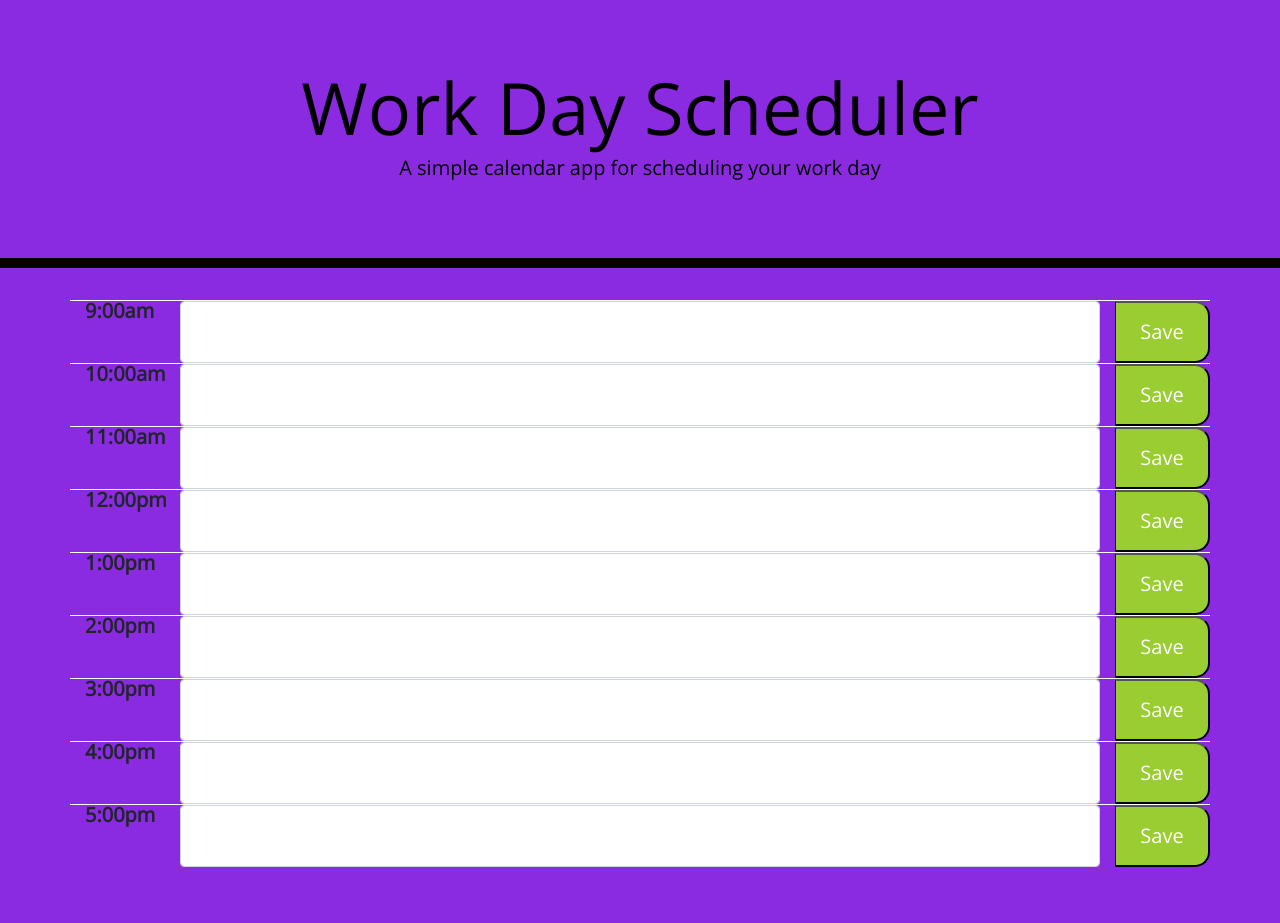
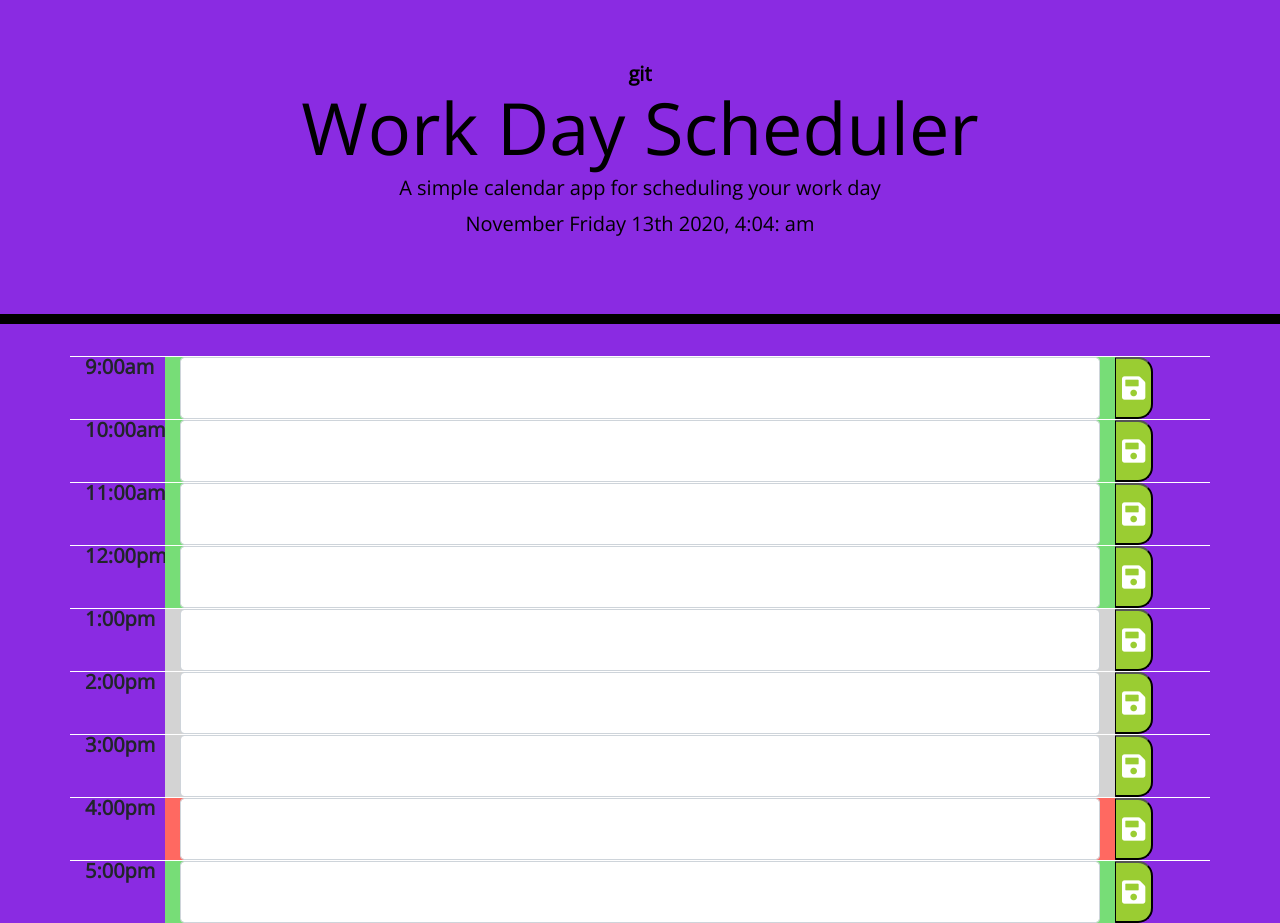
Before and after one commit to DaniCutler/dailyplanner, a plain HTML site: page index.html in a window 1280 px wide. Before the commit the page ends 867 px from the top, so only its background shows below. Drawn offline with nearby package versions, Linux system fonts and the light colour scheme.

Commit message:
Add files via upload

```diff
--- a/index.html
+++ b/index.html
@@ -23,7 +23,7 @@
   </head>
 
   <body>
-    <header class="jumbotron">
+    <header class="jumbotron">git
       <h1 class="display-3">Work Day Scheduler</h1>
       <p class="lead">A simple calendar app for scheduling your work day</p>
       <p id="currentDay" class="lead"></p>
@@ -33,47 +33,47 @@
         <div class="row h-100">
             <p class="col-sm-1 timeBlock">9:00am</p>
             <div class="inputText col-sm-10" id ="9"><textarea class="form-control" id="textarea"></textarea></div>
-            <button class="saveBtn col-sm-1">Save</button>
+            <button class="fas fa-save fa-lg" class="saveBtn col-sm-1"></button>
         </div>
         <div class="row h-100">
             <p class="col-sm-1 timeBlock" >10:00am</p>
             <div class="inputText col-sm-10" id ="10"><textarea class="form-control" id="textarea"></textarea></div>
-            <button class="saveBtn col-sm-1">Save</button>
+            <button class="fas fa-save fa-lg" class="saveBtn col-sm-1"></button>
         </div>
         <div class="row h-100">
             <p class="col-sm-1 timeBlock">11:00am</p>
             <div class="inputText col-sm-10" id ="11"><textarea class="form-control" id="textarea"></textarea></div>
-            <button class="saveBtn col-sm-1">Save</button>
+            <button class="fas fa-save fa-lg" class="saveBtn col-sm-1"></button>
         </div>
         <div class="row h-100">
             <p class="col-sm-1 timeBlock">12:00pm</p>
             <div class="inputText col-sm-10" id ="12"><textarea class="form-control" id="textarea"></textarea></div>
-            <button class="saveBtn col-sm-1">Save</button>
+            <button class="fas fa-save fa-lg" class="saveBtn col-sm-1"></button>
         </div>
         <div class="row h-100">
             <p class="col-sm-1 timeBlock ">1:00pm</p>
             <div class="inputText col-sm-10" id ="1"><textarea class="form-control" id="textarea"></textarea></div>
-            <button class="saveBtn col-sm-1">Save</button>
+            <button class="fas fa-save fa-lg" class="saveBtn col-sm-1"></button>
         </div>
         <div class="row h-100">
             <p class="col-sm-1 timeBlock">2:00pm</p>
             <div class="inputText col-sm-10" id ="2"><textarea class="form-control" id="textarea"></textarea></div>
-            <button class="saveBtn col-sm-1">Save</button>
+            <button class="fas fa-save fa-lg" class="saveBtn col-sm-1"></button>
         </div>
         <div class="row h-100">
             <p class="col-sm-1 timeBlock">3:00pm</p>
             <div class="inputText col-sm-10" id ="3"><textarea class="form-control" id="textarea"></textarea></div>
-            <button class="saveBtn col-sm-1">Save</button>
+            <button class="fas fa-save fa-lg" class="saveBtn col-sm-1"></button>
         </div>
         <div class="row h-100">
             <p class="col-sm-1 timeBlock">4:00pm</p>
             <div class="inputText col-sm-10" id ="4"><textarea class="form-control" id="textarea"></textarea></div>
-            <button class="saveBtn col-sm-1">Save</button>
+            <button class="fas fa-save fa-lg" class="saveBtn col-sm-1"></button>
         </div>
         <div class="row h-100">
             <p class="col-sm-1 timeBlock">5:00pm</p>
             <div class="inputText col-sm-10" id ="5"><textarea class="form-control" id="textarea"></textarea></div>
-            <button class="saveBtn col-sm-1">Save</button>
+            <button class="fas fa-save fa-lg" class="saveBtn col-sm-1"></button>
         </div>
         </div>
       </div>
@@ -84,3 +84,4 @@
     <script src="script.js"></script>
   </body>
 </html>
+<!-----  -->
--- a/script.js
+++ b/script.js
@@ -1,7 +1,79 @@
-function workPlanner() {
-    var currentDay = $("#currentDay").text(moment().format("MMMM Do YYYY, h:mm:ss a"));
+// variables
+var scheduleText = "";
+var scheduleTime = "";
+var currentDate;
+var currentTime;
+var currentRow;
+var tempArray = [];
+var storedSchedule;
+var returnedSchedule;
 
 
-moment().format("MMMM Do YYYY, h:mm:ss a");
-    var date =newDate();
-    var hours = date.getHours();
+
+
+
+// current time, date, month
+
+$(window).on ("load", function (){
+    currentDate = moment().format ("MMMM dddd Do YYYY, h:mm: a");
+    $("#currentDay").append(currentDate);
+    currentTime = moment().format ("H");
+
+    function renderSchedule() {
+        storedSchedule = JSON.parse(localStorage.getItem("schedule"));
+        if (storedSchedule !== null) {
+            for (i = 0; i < storedSchedule.length; i++) {
+                returnedSchedule = storedSchedule[i];
+                details = returnedSchedule.details;
+                timeIndex = returnedSchedule.time;
+                timeIndex = timeIndex.replace (":00", '');
+                if (details !== null){
+                    $("#" + timeIndex).children('div').children('div').children('textarea').val(details);
+                }
+            }
+        }
+    }
+
+
+    // so the user is able to tell past, present and future...
+    renderSchedule();
+
+    for (i=0; i <= 23; i++) {
+        currentRow = i;
+        if (currentTime == i) {
+            $('#' + currentRow).addClass("present");
+            $('#' + currentRow).children('div').children('div').children('textarea').addClass("present");
+        }
+
+        else if (currentTime > i) {
+            $('#' + currentRow).addClass("past");
+            $('#' + currentRow).children('div').children('div').children('textarea').addClass("past");
+        }
+
+        else {
+            $('#' + currentRow).addClass("future");
+            $('#' + currentRow).children('div').children('div').children('textarea').addClass("future");
+        }
+    }
+
+})
+// time sched was saved
+
+$(".saveBtn").click(function () {
+    schedText = $(this).parent('div').children('div').children('textarea').val();
+    schedTime = $(this).parent('div').parent().attr("id");
+    schedule = {
+        time: schedTime,
+        details: schedText
+    }
+    tempArray = JSON.parse(localStorage.getItem("schedule"));
+    if (tempArray === null) {
+        localStorage.setItem("schedule", JSON.stringify([{ time: schedTime, details: schedText}]));
+    }
+    else {
+        tempArray.push(schedule);
+        localStorage.setItem("schedule", JSON.stringify(tempArray));
+    }
+    $(this).parent('div').children('div').children('textarea').replaceWith($('<textarea>' + schedText.addClass("textarea") + '</textarea>'));
+})
+// ---
--- a/style.css
+++ b/style.css
@@ -27,7 +27,7 @@ textarea {
   white-space: pre-wrap;
 }
 
-.time-block {
+.timeBlock {
   text-align: center;
   border-radius: 15px;
 }
@@ -59,7 +59,7 @@ textarea {
   color: white;
 }
 
-.saveBtn {
+.fa-save {
   border-left: 1px solid black;
   border-top-right-radius: 15px;
   border-bottom-right-radius: 15px;
@@ -71,3 +71,4 @@ textarea {
   font-size: 20px;
   transition: all 0.3s ease-in-out;
 }
+/* --- */
```
Also changed, not shown: 1 other file.
